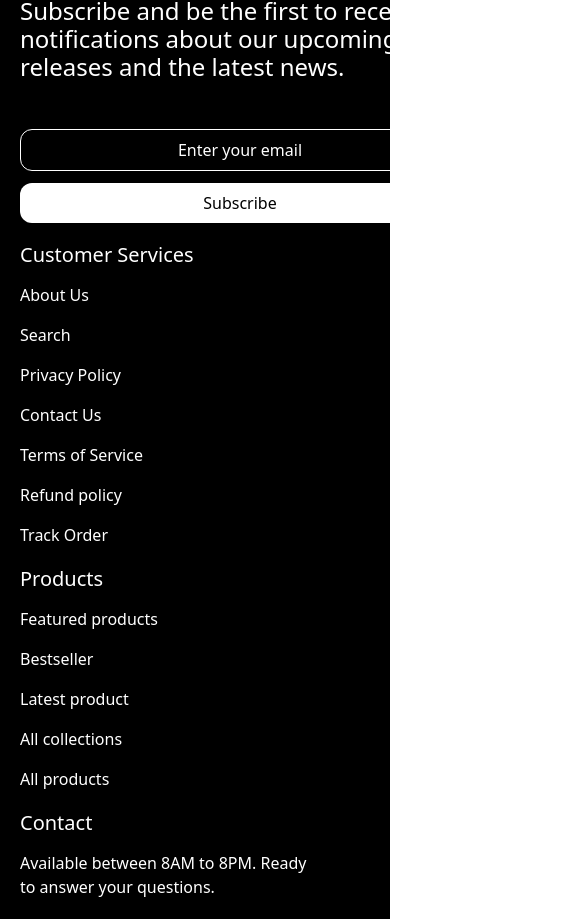
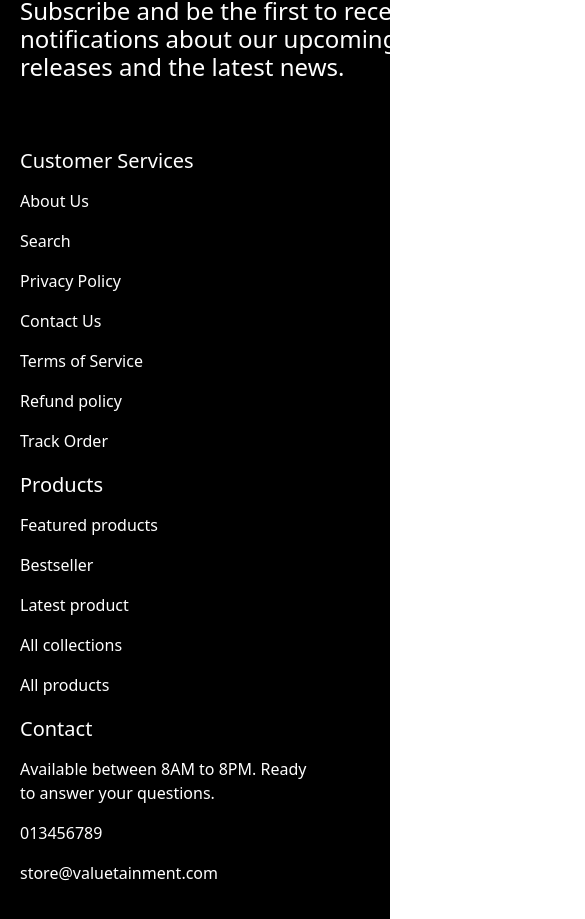
Before and after one commit to tanmoypaul1005/Genesys-Softwares, a Next.js app: page / in a window 390 px wide. Shown: the part 10216-11135 px from the top of the page, 585 px wide, since content can reach past the window. Built offline with nearby package versions, Linux system fonts and the light colour scheme.

Commit message:
Refactor ShopCollection, Footer, and layout.js components for improved styling and responsiveness

```diff
--- a/app/components/ShopCollection.js
+++ b/app/components/ShopCollection.js
@@ -1,9 +1,21 @@
+import { iBeg1 } from '@/util/imageImports';
+import Image from 'next/image';
 import React from 'react';
 
 const ShopCollection = () => {
   return (
-    <div >
+    <div className='bg-gradient-to-b-custom '>
+      {/* <div className='flex text-4xl gap-x-2'>
+        <div className='text-white'>Shop</div>
+        <div className='tracking-wide outlined-text'>Collection</div>
+      </div>
 
+      <div className='flex'>
+
+        <div className=''>
+          <Image width={250} src={iBeg1} alt="" />
+        </div>
+      </div> */}
     </div>
   );
 };
--- a/app/components/footer/Footer.js
+++ b/app/components/footer/Footer.js
@@ -15,8 +15,9 @@ const Footer = () => {
             <div className="mt-[48px] grid grid-cols-12 gap-x-10">
                 <div className='col-span-12 md:col-span-5'>
                     <div className='font-normal text-[24px] leading-7 text-white mb-[48px]'>Subscribe and be the first to receive notifications about our upcoming releases and the latest news. </div>
-                    <div className='border w-full-[1px] text-white py-2 mb-3 text-center border-white rounded-xl'>Enter your email</div>
-                    <div className='w-full py-2 text-center text-black bg-white rounded-xl'>Subscribe</div>
+
+                    {/* <div className='border-[1px] w-auto text-white py-2 mb-3 text-center border-white rounded-xl'>Enter your email</div>
+                    <div className='w-full py-2 text-center text-black bg-white rounded-xl'>Subscribe</div> */}
                 </div>
                 <div className='flex flex-col flex-wrap justify-between col-span-12 mt-5 gap-y-5 md:flex-row md:items-start md:mt-0 md:col-span-7'>
                     <div className='flex flex-col gap-y-4'>
--- a/app/layout.js
+++ b/app/layout.js
@@ -25,7 +25,7 @@ export default function RootLayout({ children }) {
       <body
         className={`${geistSans.variable} ${geistMono.variable} antialiased`}
       >
-        <div>
+        <div className="w-full overflow-hidden">
         <Header />
         {children}
         <Footer/>
--- a/tailwind.config.js
+++ b/tailwind.config.js
@@ -13,6 +13,7 @@ module.exports = {
       backgroundImage: {
         'gradient-to-b': 'linear-gradient(180deg, #DE2A2F 0%, #EF5256 100%)',
         'gradient-custom': 'linear-gradient(97.11deg, #3B3B3B 3.61%, #000000 63.2%)',
+        'gradient-to-b-custom': 'linear-gradient(180deg, #2C2A2A 0%, #000000 100%)',
       },
       colors: {
         background: "var(--background)",
```
